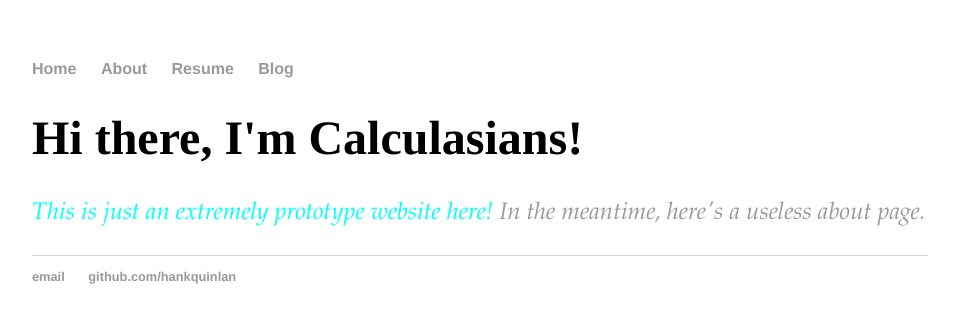
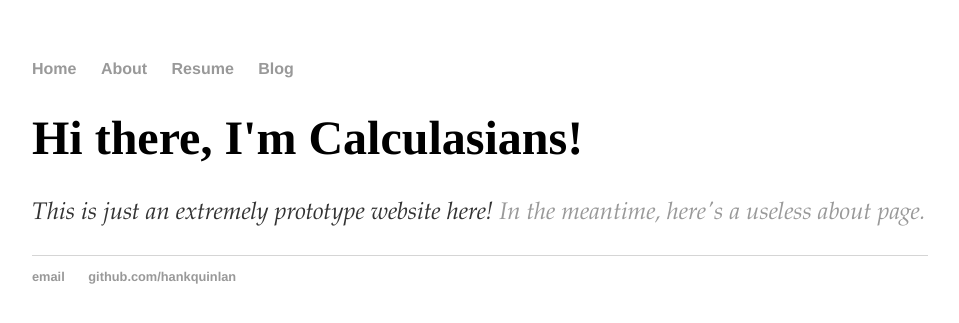
Before and after one commit to Calculasians/calculasians.github.io, a Jekyll site: the page built from index.html, in a window 1280 px wide. Shown: the top 323 px of the page, without its empty margins (160-1119 px from the left). Built offline with Jekyll 4.4.1, drawn with Linux system fonts in a browser that asks for light colours.

Commit message:
Update main.css

```diff
--- a/css/main.css
+++ b/css/main.css
@@ -30,7 +30,7 @@
     font-style: oblique;
     font-size: 1.5em;
     line-height: 1.4em;
-    color: #00FFFF;
+    color: #333;
 }
 
 p {
```
